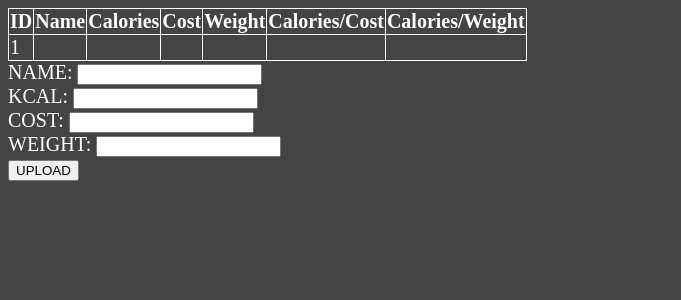
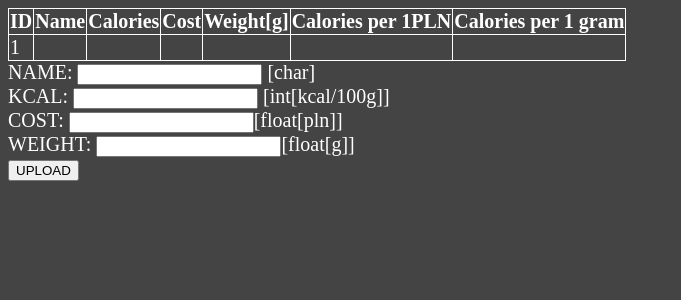
Before and after one commit to Jakyubi/kcal, a PHP site: page / in a window 1280 px wide. Shown: the top 300 px of the page, without its empty margins (0-681 px from the left). Run offline with PHP 8.4, Linux system fonts and the light colour scheme; tables that the repository leaves empty or names only in its code hold one stand-in row (values such as "Sample post"); data that the repository does not hold is empty.

Commit message:
Insert values and calculate
App inserts values to db and calculates kcal/cost and kcal/weight

```diff
--- a/db_connect.php
+++ b/db_connect.php
@@ -10,5 +10,4 @@ $conn = new mysqli($servername, $username, $password, $dbname);
 if ($conn->connect_error) {
     die("Connection failed: " . $conn->connect_error);
 }
-//echo "Connected successfully";
 ?>
--- a/index.php
+++ b/index.php
@@ -16,15 +16,20 @@ $result =  $conn->query($select_all);
 //TODO: add data to db through form. table content: id, name, calories, cost, weight, calories/cost, calories/weight
 //TODO: fetch data
 
+/*
+Do programu wrzucamy nazwę produktu, jego wagę całkowitą, cenę za sztukę oraz liczbę kalorii na 100 gram.
+Program liczy ile kalorii dostaniemy za złotówkę, oraz ile kalorii znajduje się w jednym gramie produktu
+*/
+
 echo'<table>
 <th>ID</th>
 <th>Name</th>
 <th>Calories</th>
 <th>Cost</th>
-<th>Weight</th>
-<th>Calories/Cost</th>
-<th>Calories/Weight</th>
-';
+<th>Weight[g]</th>
+<th>Calories per 1PLN</th>
+<th>Calories per 1 gram</th>
+'; //kalorie w całym produkcie[kalorie na gram razy waga]
 
 while($row = $result->fetch_assoc()){
     echo'<tr>';
@@ -43,13 +48,13 @@ echo'</table>';
 ?>
 <form action="insert.php" method="post">
 
-    NAME: <input type="text" id="name" name="name">
+    NAME: <input type="text" id="name" name="name"> [char]
     <br>
-    KCAL: <input type="text" id="kcal" name="kcal">
+    KCAL: <input type="text" id="kcal" name="kcal"> [int[kcal/100g]]
     <br>
-    COST: <input type="text" id="cost" name="cost">
+    COST: <input type="text" id="cost" name="cost">[float[pln]]
     <br>
-    WEIGHT: <input type="text" id="weight" name="weight">
+    WEIGHT: <input type="text" id="weight" name="weight">[float[g]]
     <br>
     <input type="submit" value="UPLOAD">
 </form>
```
Also changed, not shown: insert.php (+8 -0 lines).
